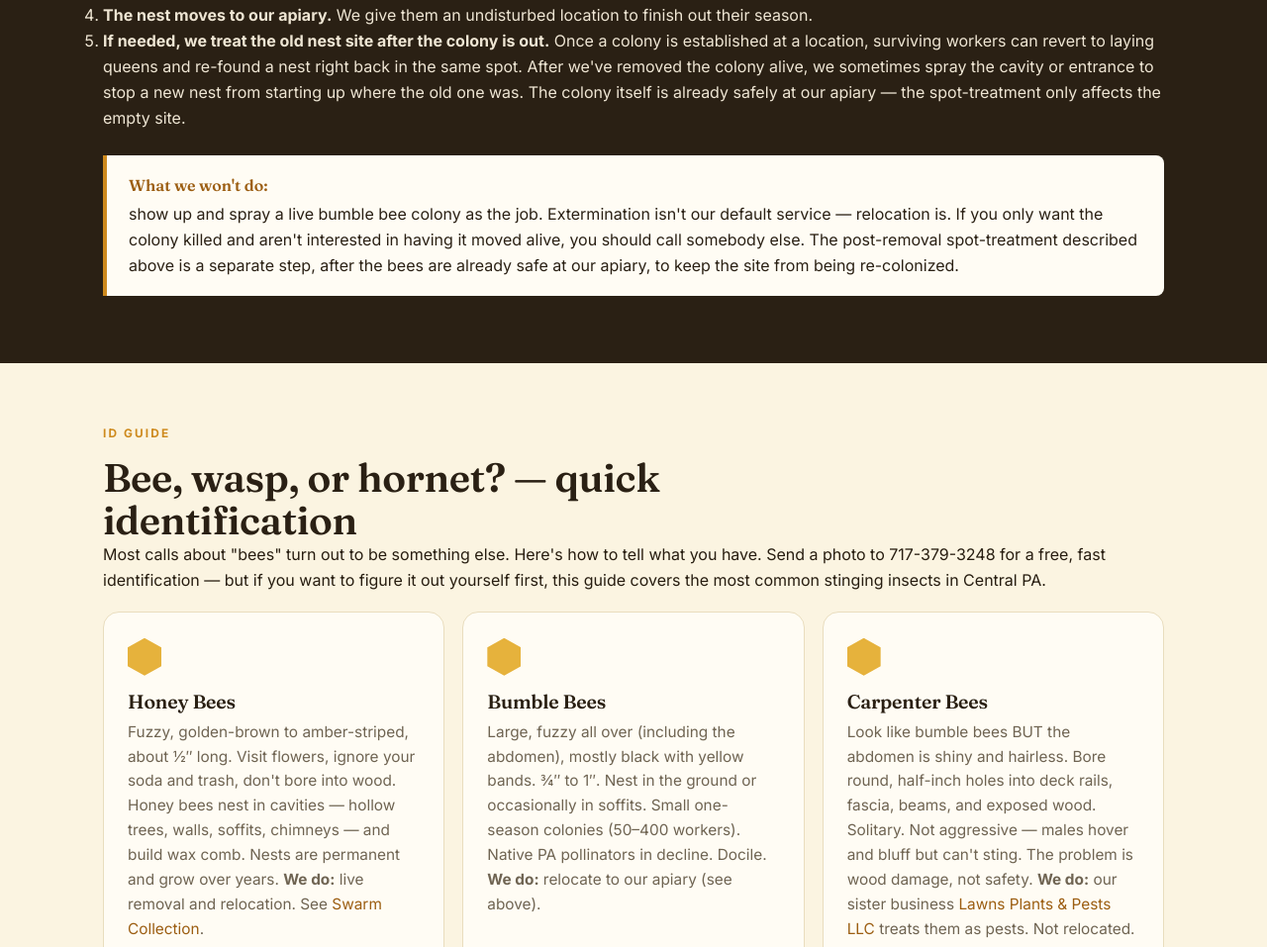
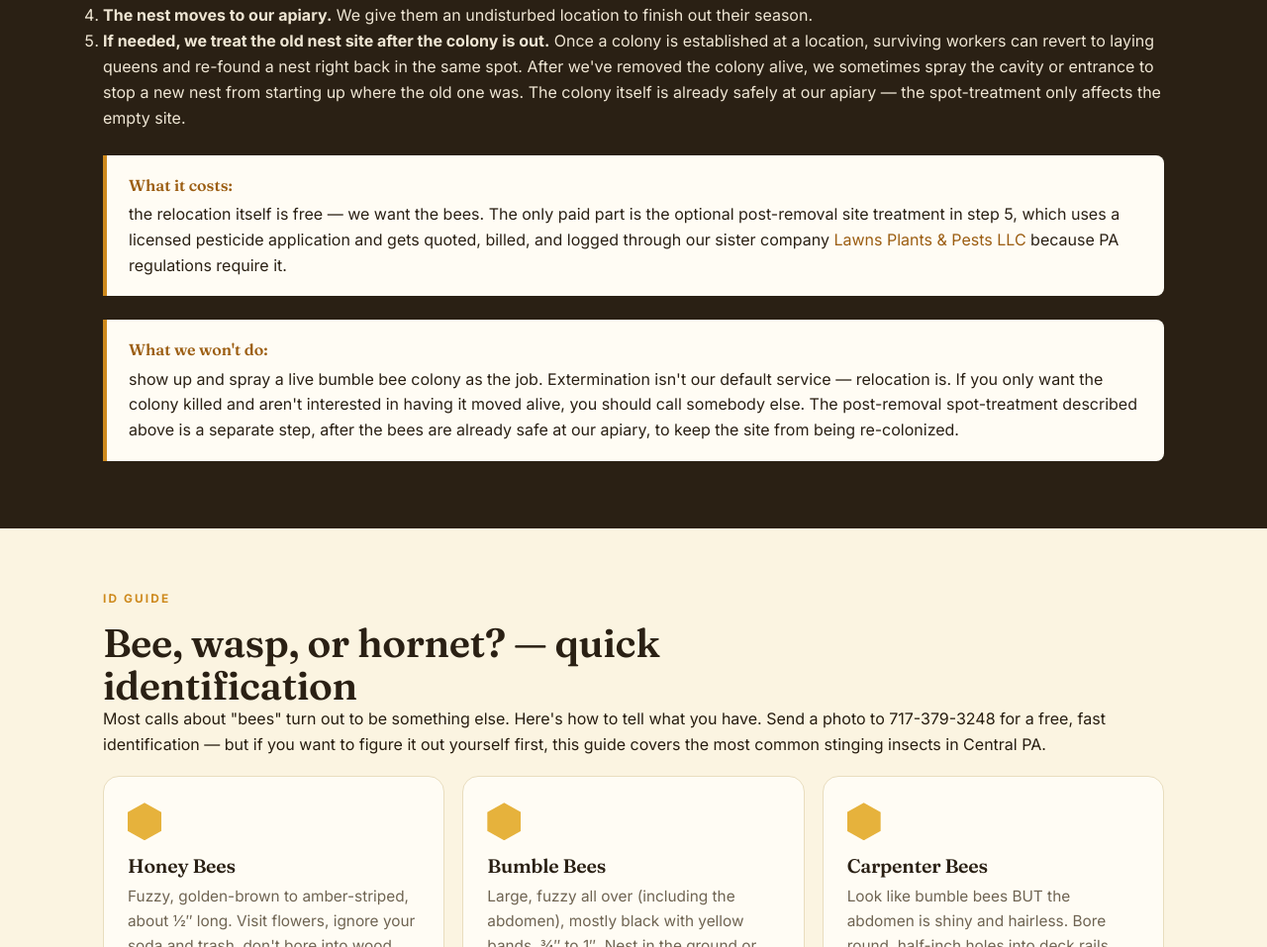
Before and after one commit to lawnsplantspests-ui/apiary, a website: page public/bee-removal.html in a window 1280 px wide. Shown: the part 2419-3376 px from the top of the page at 99% size. Drawn offline with Linux system fonts and the light colour scheme.

Commit message:
Add pricing language to bumble bee section
Relocation itself is free — the only paid component is the optional
post-removal site spot-treatment, which is a licensed pesticide
application quoted, billed, and logged through Lawns Plants & Pests LLC
because PA regulations require it.

```diff
--- a/public/bee-removal.html
+++ b/public/bee-removal.html
@@ -64,6 +64,8 @@
 <li><strong>The nest moves to our apiary.</strong> We give them an undisturbed location to finish out their season.</li>
 <li><strong>If needed, we treat the old nest site after the colony is out.</strong> Once a colony is established at a location, surviving workers can revert to laying queens and re-found a nest right back in the same spot. After we've removed the colony alive, we sometimes spray the cavity or entrance to stop a new nest from starting up where the old one was. The colony itself is already safely at our apiary — the spot-treatment only affects the empty site.</li>
 </ol>
+
+<div class="callout"><strong>What it costs:</strong> the relocation itself is free — we want the bees. The only paid part is the optional post-removal site treatment in step 5, which uses a licensed pesticide application and gets quoted, billed, and logged through our sister company <a href="https://www.lawnsplantspests.com">Lawns Plants &amp; Pests LLC</a> because PA regulations require it.</div>
 
 <div class="callout"><strong>What we won't do:</strong> show up and spray a live bumble bee colony as the job. Extermination isn't our default service — relocation is. If you only want the colony killed and aren't interested in having it moved alive, you should call somebody else. The post-removal spot-treatment described above is a separate step, after the bees are already safe at our apiary, to keep the site from being re-colonized.</div>
 </div></section>
```
